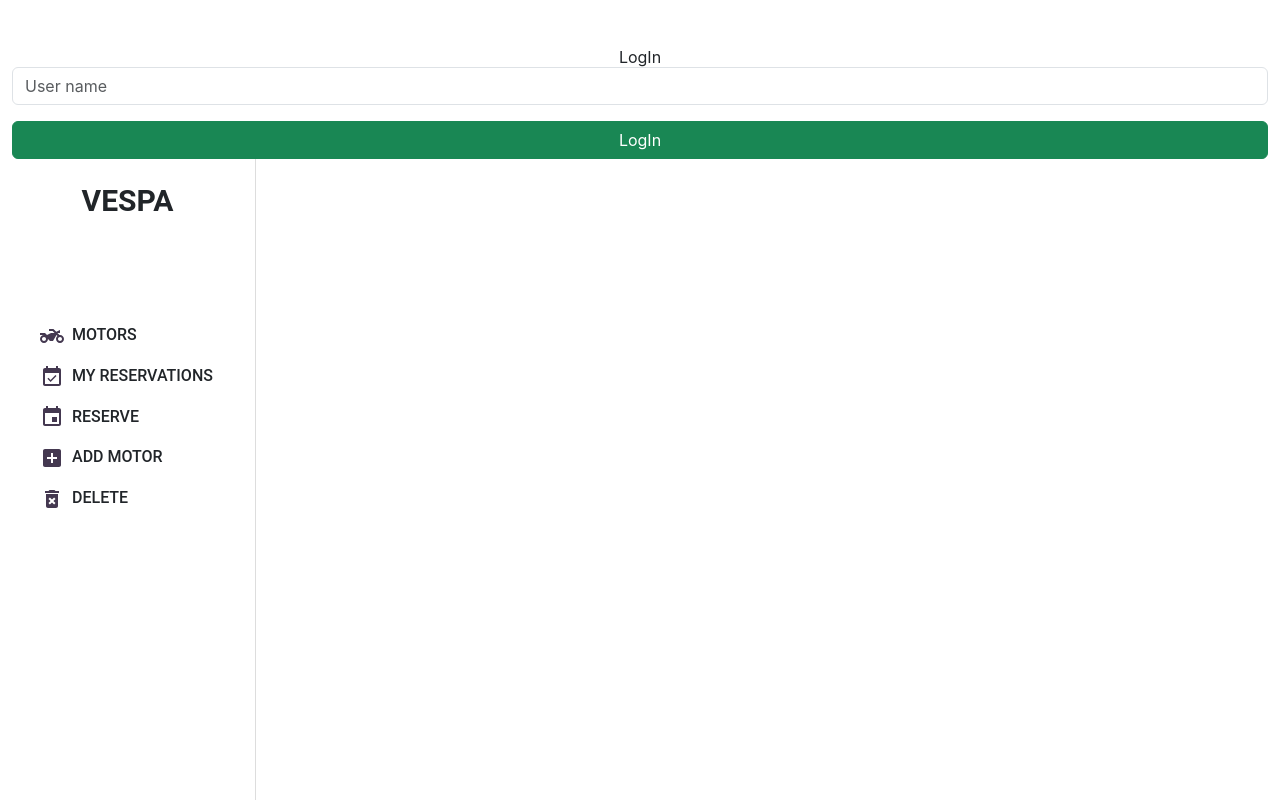
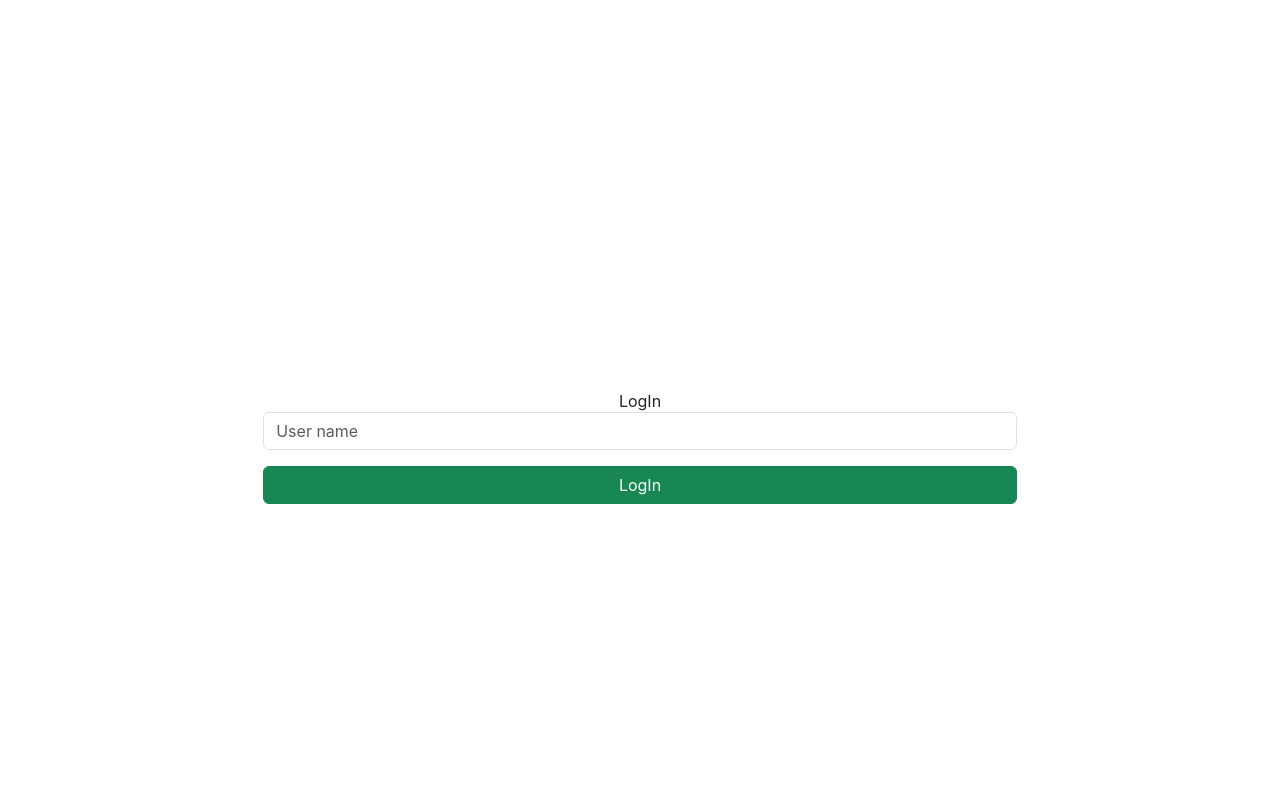
Before and after one commit to MarcoDiaz2000/Front-End-Harley-Davidson, a React (Create React App) app: page /signin in a window 1280 px wide. Shown: the top 800 px of the page. Built offline with nearby package versions, Linux system fonts and the light colour scheme.

Commit message:
Update App.css

```diff
--- a/src/App.css
+++ b/src/App.css
@@ -11,3 +11,29 @@
   display: flex;
   flex-direction: column;
 }
+
+.container {
+  display: flex;
+  justify-content: center;
+  align-items: center;
+  height: 100vh;
+  background-color: #fff;
+}
+
+.spinner {
+  border: 4px solid #f1f1f1;
+  border-top: 4px solid #94bd0f;
+  border-radius: 50%;
+  width: 40px;
+  height: 40px;
+  animation: spin 1s linear infinite;
+}
+
+@keyframes spin {
+  0% {
+    transform: rotate(0deg);
+  }
+  100% {
+    transform: rotate(360deg);
+  }
+}
```
